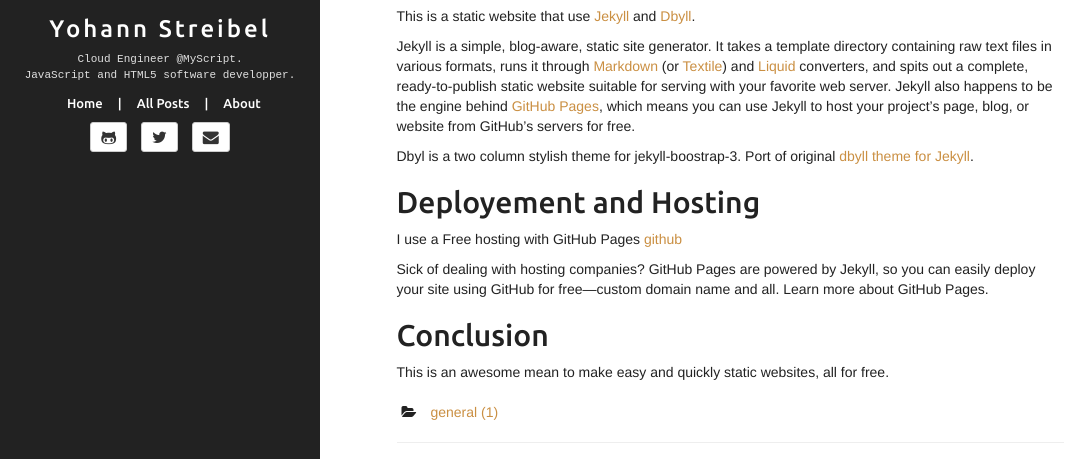
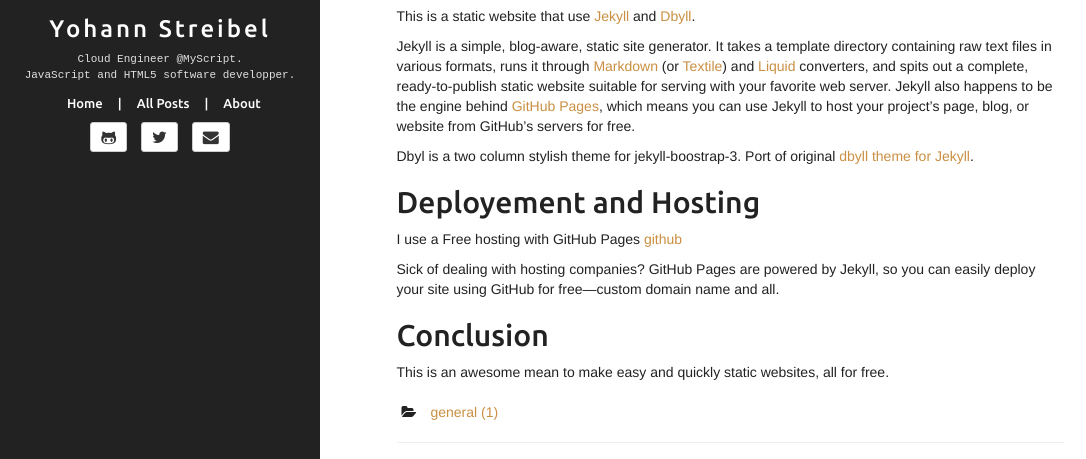
Before and after one commit to ystreibel/ystreibel.github.io, a Jekyll site: the page built from _posts/2014-12-11-opening.md, in a window 1280 px wide and 1104 px high, cut to the strip 252-711 px from the top of the window. Shown: the whole strip, without its empty margins (0-1086 px from the left). Built offline with Jekyll 4.4.1, drawn with Linux system fonts in a browser that asks for light colours.

Commit message:
Update 2014-12-11-opening.md

```diff
--- a/_posts/2014-12-11-opening.md
+++ b/_posts/2014-12-11-opening.md
@@ -20,7 +20,6 @@ Dbyl is a two column stylish theme for jekyll-boostrap-3. Port of original [dbyl
 I use a Free hosting with GitHub Pages [github](http://pages.github.com/)
 
 Sick of dealing with hosting companies? GitHub Pages are powered by Jekyll, so you can easily deploy your site using GitHub for free—custom domain name and all.
-Learn more about GitHub Pages.
 
 ## Conclusion
 This is an awesome mean to make easy and quickly static websites, all for free.
```
